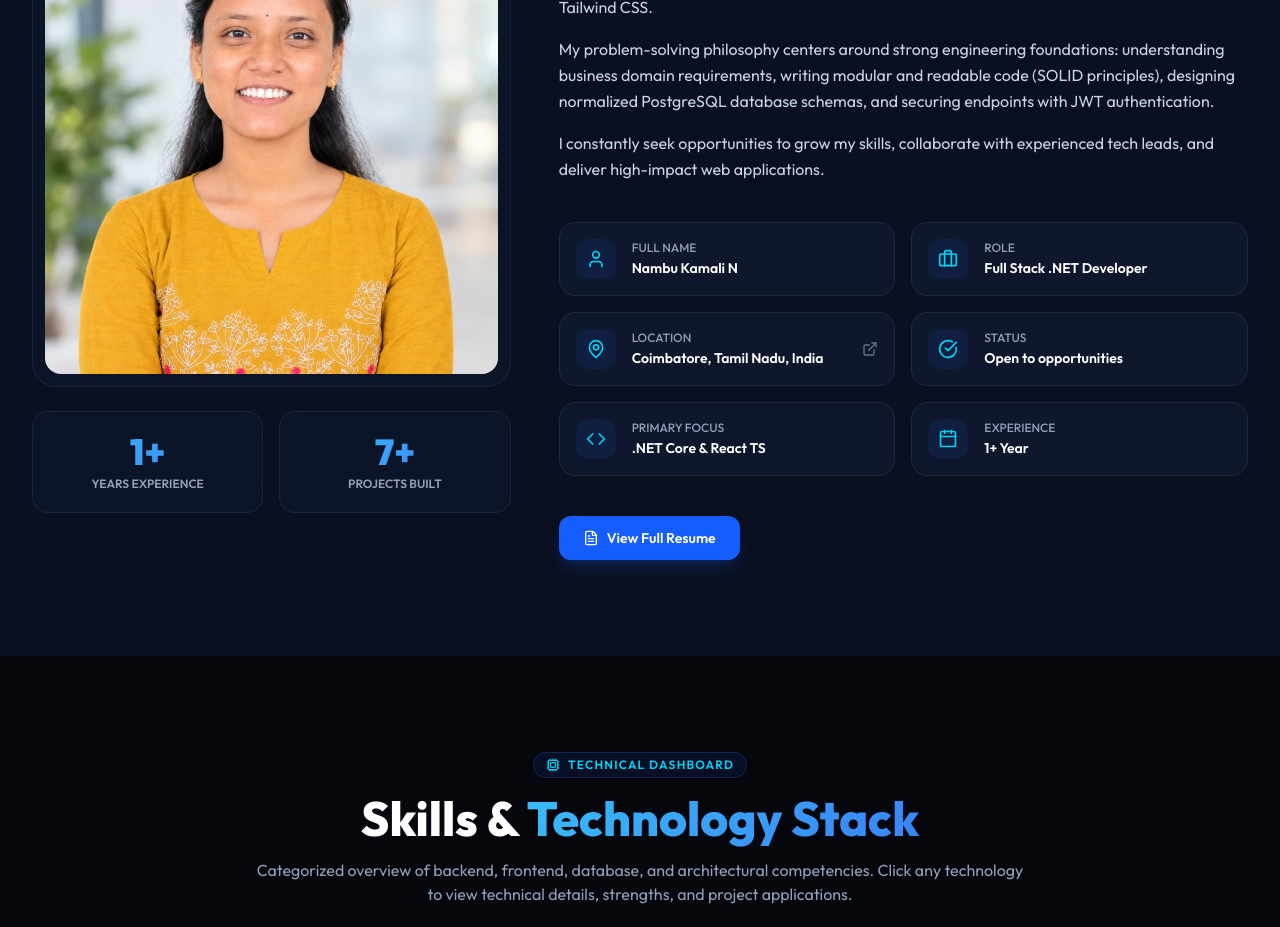
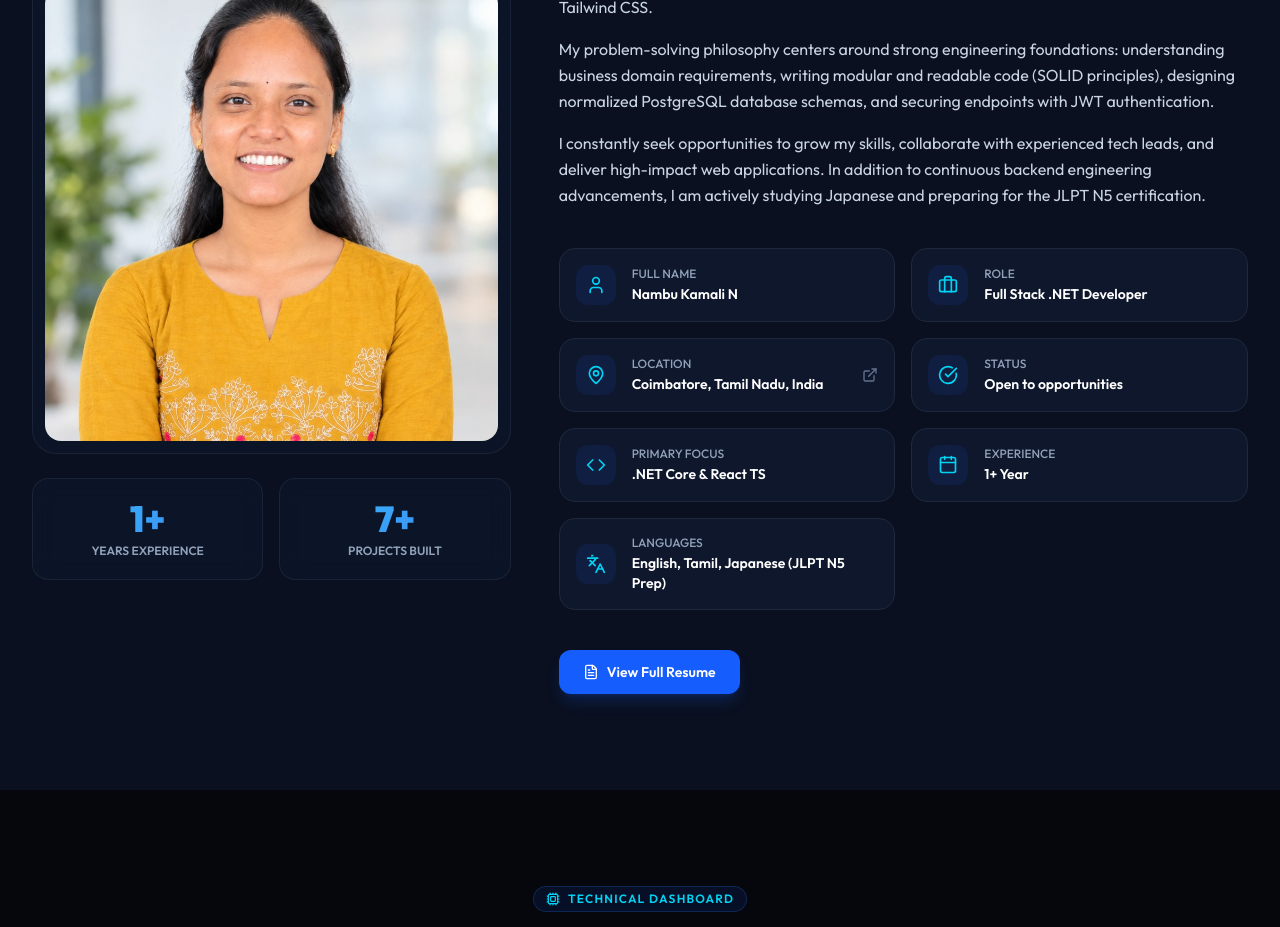
Before and after one commit to nambukamali-tech/Portfolio-2026, a React (Vite) app in the folder client/: page / in a window 1280 px wide. Shown: the part 1320-2247 px from the top of the page. Built offline with nearby package versions, Linux system fonts and the light colour scheme; no server answers.

Commit message:
Add Japanese JLPT N5 learning status to resume.pdf, About section, and Recruiter Modal

```diff
--- a/client/src/components/common/RecruiterModal.tsx
+++ b/client/src/components/common/RecruiterModal.tsx
@@ -230,9 +230,13 @@ export const RecruiterModal: React.FC<RecruiterModalProps> = ({ isOpen, onClose,
 
             {/* Bottom Actions Bar */}
             <div className="p-5 sm:p-6 pt-4 bg-[#05070D] border-t border-[#1E293B] flex flex-wrap items-center justify-between gap-3">
-              <div className="flex items-center gap-2 text-xs text-slate-400">
-                <MapPin className="w-3.5 h-3.5 text-cyan-400" />
-                <span>Coimbatore, Tamil Nadu • Willing to Relocate / Remote</span>
+              <div className="flex flex-col sm:flex-row items-start sm:items-center gap-2 text-xs text-slate-400">
+                <div className="flex items-center gap-1.5">
+                  <MapPin className="w-3.5 h-3.5 text-cyan-400 shrink-0" />
+                  <span>Coimbatore, TN • Remote / Relocate</span>
+                </div>
+                <span className="hidden sm:inline text-slate-600">•</span>
+                <span className="text-cyan-300 font-medium">Languages: English • Tamil • Japanese (JLPT N5 Learning)</span>
               </div>
 
               <div className="flex flex-wrap items-center gap-2.5">
--- a/client/src/components/sections/About.tsx
+++ b/client/src/components/sections/About.tsx
@@ -1,6 +1,6 @@
 import React from 'react';
 import { motion } from 'framer-motion';
-import { User, MapPin, Briefcase, Calendar, Code, CheckCircle, FileText, ExternalLink } from 'lucide-react';
+import { User, MapPin, Briefcase, Calendar, Code, CheckCircle, FileText, ExternalLink, Languages } from 'lucide-react';
 import type { Profile } from '../../types/portfolio';
 
 interface AboutProps {
@@ -15,6 +15,7 @@ export const About: React.FC<AboutProps> = ({ profile }) => {
     { label: 'Status', value: profile.availabilityStatus, icon: CheckCircle },
     { label: 'Primary Focus', value: '.NET Core & React TS', icon: Code },
     { label: 'Experience', value: `${profile.yearsExperience}+ Year`, icon: Calendar },
+    { label: 'Languages', value: 'English, Tamil, Japanese (JLPT N5 Prep)', icon: Languages },
   ];
 
   return (
@@ -84,7 +85,7 @@ export const About: React.FC<AboutProps> = ({ profile }) => {
                 My problem-solving philosophy centers around strong engineering foundations: understanding business domain requirements, writing modular and readable code (SOLID principles), designing normalized PostgreSQL database schemas, and securing endpoints with JWT authentication.
               </p>
               <p>
-                I constantly seek opportunities to grow my skills, collaborate with experienced tech leads, and deliver high-impact web applications.
+                I constantly seek opportunities to grow my skills, collaborate with experienced tech leads, and deliver high-impact web applications. In addition to continuous backend engineering advancements, I am actively studying Japanese and preparing for the JLPT N5 certification.
               </p>
             </div>
 
```
Also changed, not shown: 1 other file (tests, documents, lock files or other folders).
